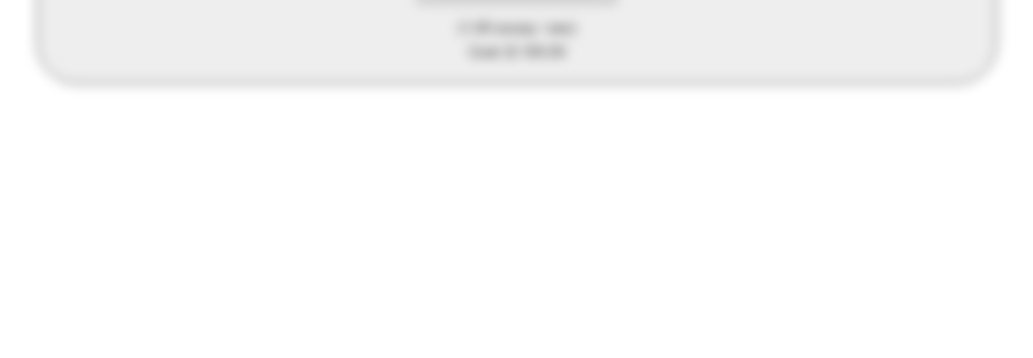
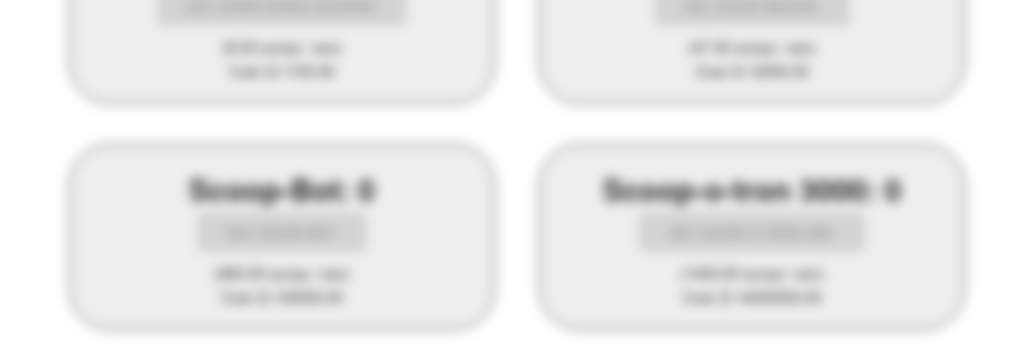
Before and after one commit to marcmajcher/scooperduper, a website: page index.html in a window 1280 px wide. Shown: the part 699-1057 px from the top of the page, without its empty margins (123-1156 px from the left). Before the commit the page ends 811 px from the top, so only its background shows below. Drawn offline with Linux system fonts and the light colour scheme.

Commit message:
generators

```diff
--- a/css/style.css
+++ b/css/style.css
@@ -6,6 +6,10 @@
     -moz-user-select: none;
     -ms-user-select: none;
     user-select: none;
+}
+
+.test {
+    border: 2px solid red;
 }
 
 .center {
@@ -31,11 +35,13 @@
 }
 
 .generator {
+    background-color: #eee;
     border: 1px solid black;
-    background-color: #eee;
     border-radius: 40px;
-    margin: 20px 0;
+    display: inline-block;
+    margin: 20px 20px;
     padding: 20px;
+    width: 40%;
 }
 
 .generator-title {
--- a/index.html
+++ b/index.html
@@ -5,7 +5,7 @@
     <meta charset="UTF-8">
     <meta name="viewport" content="width=device-width, initial-scale=1.0">
     <meta http-equiv="X-UA-Compatible" content="ie=edge">
-    <title>Document</title>
+    <title>Scooper Duper!</title>
     <link rel="stylesheet" href="css/skeleton.min.css">
     <link rel="stylesheet" href="css/style.css">
 </head>
@@ -18,23 +18,7 @@
             <img id="scoop-vanilla" class="scoop" src="img/scoop-vanilla.jpg" alt="Scoop of Vanilla">
             <div>( $ <span id="profit-vanilla">.</span> / scoop )</div>
         </div>
-        <div class="generator generator-locked" id="generator-scooper">
-            <div class="generator-title">Scoopers: <span id="num-scooper">.</span></div>
-            <div>
-                <button class="btn-buy" id="buy-scooper">Buy Scooper</button>
-                <div>(<span id="rate-scooper">.</span> scoop / sec)</div>
-                <div>Cost: $ <span id="cost-scooper">.</span></div>
-            </div>
-        </div>
-        <div class="generator generator-locked" id="generator-super">
-            <div class="generator-title">Super Scoopers: <span id="num-super">.</span></div>
-            <div>
-                <button class="btn-buy" id="buy-super">Buy Super Scooper</button>
-                <div>(<span id="rate-super">.</span> scoop / sec)</div>
-                <div>Cost: $ <span id="cost-super">.</span></div>
-            </div>
-        </div>
-
+        <div id="generators"></div>
     </div>
 </body>
 
--- a/js/ScooperGame.js
+++ b/js/ScooperGame.js
@@ -52,7 +52,31 @@
           name: 'Super Scooper',
           number: 0,
           rate: 1,
-        }
+        },
+        duper: {
+          baseCost: 1100,
+          name: 'Super Duper Scooper',
+          number: 0,
+          rate: 8,
+        },
+        master: {
+          baseCost: 12000,
+          name: 'Scoop Master',
+          number: 0,
+          rate: 47,
+        },
+        bot: {
+          baseCost: 130000,
+          name: 'Scoop-Bot',
+          number: 0,
+          rate: 260,
+        },
+        tron: {
+          baseCost: 14000000,
+          name: 'Scoop-o-tron 3000',
+          number: 0,
+          rate: 1400,
+        },
       };
 
       this.player = {
@@ -67,18 +91,34 @@
     }
 
     setup() {
+      Object.keys(this.generators).forEach((gen) => {
+        this.addGenerator(gen);
+      });
+      Object.keys(this.generators).forEach((gen) => {
+        setClick(`buy-${gen}`, () => {
+          this.buy(gen);
+        });
+      }); // WAT
       Object.keys(this.flavors).forEach((flavor) => {
         setNum(`profit-${flavor}`, this.flavors[flavor].income);
         setClick(`scoop-${flavor}`, () => {
           this.scoop(flavor);
         });
       });
+    }
 
-      Object.keys(this.generators).forEach((gen) => {
-        setClick(`buy-${gen}`, () => {
-          this.buy(gen);
-        });
-      });
+    addGenerator(gen) {
+      const container = el('generators');
+      container.innerHTML += `
+        <div class="generator generator-locked" id="generator-${gen}">
+          <div class="generator-title">${this.generators[gen].name}: <span id="num-${gen}">.</span></div>
+          <div>
+              <button class="btn-buy" id="buy-${gen}">Buy ${this.generators[gen].name}</button>
+              <div>(<span id="rate-${gen}">.</span> scoop / sec)</div>
+              <div>Cost: $ <span id="cost-${gen}">.</span></div>
+          </div>
+        </div>
+      `;
     }
 
     buy(type) {
@@ -99,13 +139,11 @@
     }
 
     updateTick(delta) {
-      const scooper = this.generators.scooper;
-      const superScooper = this.generators.super;
-
       const ms = delta / 1000; // eslint-disable-line no-magic-numbers
       let secIncome = 0;
-      secIncome += scooper.rate * scooper.number;
-      secIncome += superScooper.rate * superScooper.number;
+      Object.values(this.generators).forEach((gen) => {
+        secIncome += gen.rate * gen.number;
+      });
       this.player.money += (secIncome * ms);
     }
 
```
